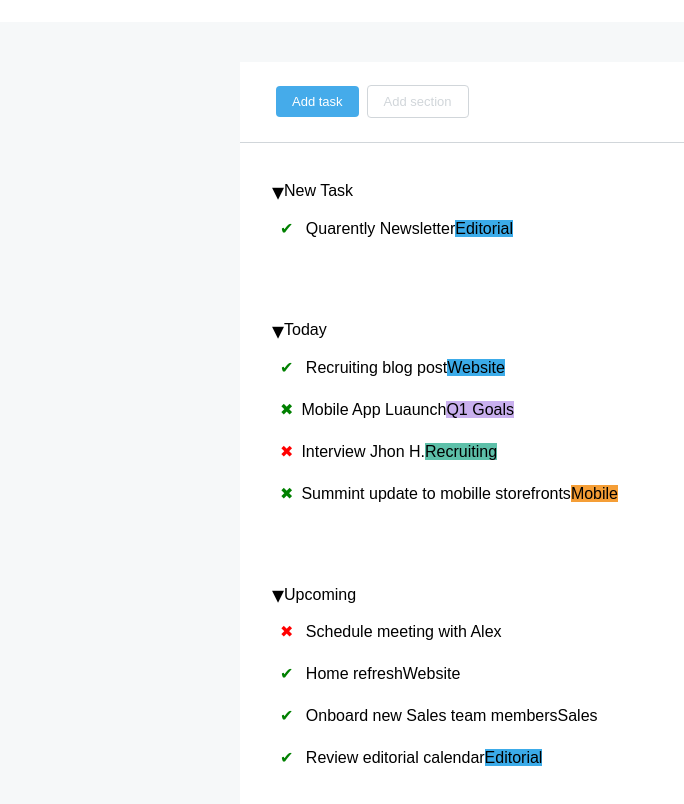
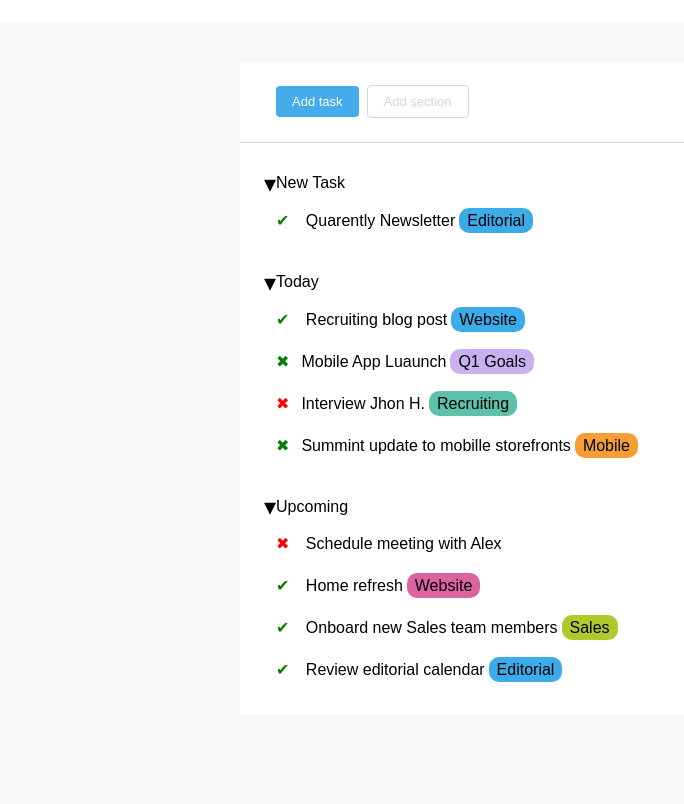
Before and after one commit to MarcelloPet94/html-css-toboolist, a plain HTML site: page index.html in a window 1280 px wide. Shown: the part 78-882 px from the top of the page, without its empty margins (0-684 px from the left). After the commit the page ends 833 px from the top, so only its background shows below. Drawn offline with Linux system fonts and the light colour scheme.

Commit message:
style-def-layout

```diff
--- a/css/style.css
+++ b/css/style.css
@@ -64,11 +64,15 @@ span.select {
     background-color: #45abea;
 }
 
-section ul {
-    padding: 32px 32px;
-    line-height: 32px;
+section {
+    padding: 24px 0 0 24px;
 }
 
+section ul {
+    padding: 0 0 24px 0;
+    line-height: 32px;
+    box-sizing: border-box;
+}
 
 .scroll::before {
     content:"\25BE";
@@ -82,7 +86,7 @@ section ul li {
     line-height: 42px;
 }
 
-section ul li span.label {
+section ul li span {
     margin: 4px;
     padding: 4px 8px;
     border-radius: 10px;
@@ -93,6 +97,8 @@ section ul li span.label {
 .green {background-color:#5dc0a9;}
 .purple {background-color:#c9b0ee;}
 .orange {background-color: #f59e36;}
+.light_purple{background-color: #db63a0;}
+.acid_green{background-color: #afc92d;}
 /* label colors */
 
 span.done {
```
